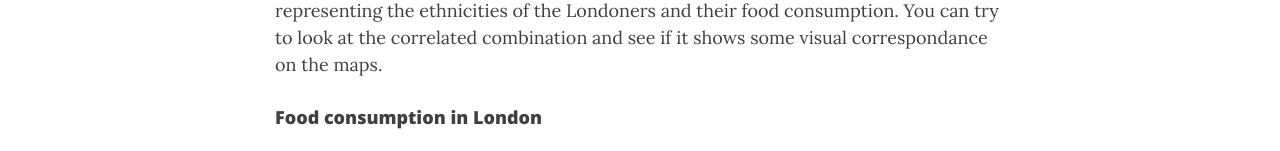
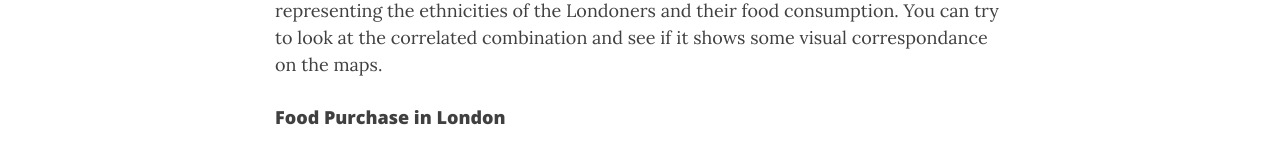
Before and after one commit to EvanBeal/EnchilADAs, a Jekyll site: the page built from index.md, in a window 1280 px wide and 900 px high, scrolled down 1489 px, cut to the strip 0-309 px from the top of the window. Shown: the part 155-306 px from the top of the strip. Built offline with Jekyll 4.4.1, drawn with Linux system fonts in a browser that asks for light colours; nearby versions of some CDN libraries.

Commit message:
Update index.md

```diff
--- a/index.md
+++ b/index.md
@@ -30,11 +30,11 @@ It appears that indeed the items bought in Tesco store may depend on your ethnic
 This is something that we can also try to assess visually using the following two maps representing the ethnicities of the Londoners and their food consumption.
 You can try to look at the correlated combination and see if it shows some visual correspondance on the maps.
 
-#### Food consumption in London
+#### Food Purchase in London
 {% include map_food_small.html %}
-{% include map_ethnicity_small.html %}
 
 #### Ethnic groups in London
+{% include map_ethnicity_small.html %}
 
 
 However, to determine if there is a real effect, it's really not enough to consider only this correlation study and the visualization.
```
